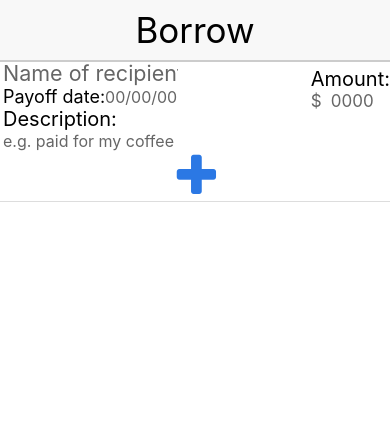
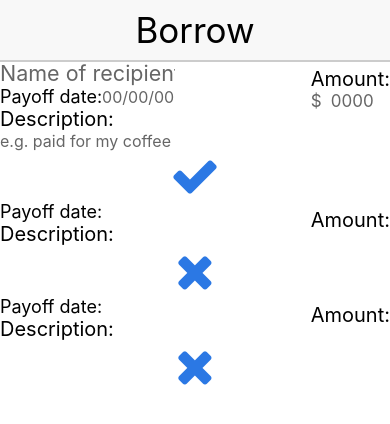
Before and after one commit to Rakovsky/borrow, a React Native app: screen / in a window 390 px wide. Shown: the top 424 px of the page. Built offline with nearby package versions, Linux system fonts and the light colour scheme.

Commit message:
Updated version & bug fixes

```diff
--- a/src/App.js
+++ b/src/App.js
@@ -1,6 +1,6 @@
 import React from 'react';
 import { View } from 'react-native';
-import { Header } from './components/common'
+import { Header } from './components/common';
 import List from './components/List';
 
 const App = () => {
--- a/src/components/AddDebt.js
+++ b/src/components/AddDebt.js
@@ -3,31 +3,31 @@ import {
     View,
     TextInput,
     Text,
-    ProgressBarAndroid,
+    TouchableOpacity,
 } from 'react-native';
-
-import {
-    Plus,
-} from './icons/index';
-
 import FontAwesome from 'react-native-vector-icons/FontAwesome';
+import Debt from './Debt';
 
 
 class addDebt extends Component {
-    state = {
+    constructor(props) {
+        super(props);
+        this.state = {
+            debtArray: [],
             recipient: '',
             date: '',
             currency: '',
             amount: '',
             description: '',
         };
+    }
 
     render() {
         const {
             addDebtContainerStyle,
             payoffContainerStyle,
             moneyContainerStyle,
-            iconContainerStyle,
+            addButtonContainerStyle,
             recipientInputStyle,
             currencyInputStyle,
             amountInputStyle,
@@ -43,32 +43,32 @@ class addDebt extends Component {
                 <View style={addDebtContainerStyle}>
                     <View>
                         <TextInput
-                            value={this.recipient}
-                            onChangeText={recipient => this.setState({ recipient })}
+                            onChangeText={(recipient) => this.setState({ recipient })}
+                            value={this.state.recipient}
                             placeholder='Name of recipient'
                             placeholderTextColor='#666666'
                             style={recipientInputStyle}
-                            underlineColorAndroid='rgba(0,0,0,0)'
+                            underlineColorAndroid='transparent'
                         />
                         <View style={payoffContainerStyle}>
                             <Text style={payoffTextStyle}>Payoff date:</Text>
                             <TextInput
+                                onChangeText={(date) => this.setState({ date })}
                                 value={this.state.date}
-                                onChangeText={date => this.setState({ date })}
                                 placeholder='00/00/00'
                                 placeholderTextColor='#666666'
                                 style={dateInputStyle}
-                                underlineColorAndroid='rgba(0,0,0,0)'
+                                underlineColorAndroid='transparent'
                             />
                         </View>
                         <Text style={descriptionTextStyle}>Description:</Text>
                         <TextInput
-                                value={this.description}
-                                onChangeText={description => this.setState({ description })}
+                                onChangeText={(description) => this.setState({ description })}
+                                value={this.state.description}
                                 placeholder='e.g. paid for my coffee'
                                 placeholderTextColor='#666666'
                                 style={descriptionInputStyle}
-                                underlineColorAndroid='rgba(0,0,0,0)'
+                                underlineColorAndroid='transparent'
                             />
                     </View>
 
@@ -76,35 +76,46 @@ class addDebt extends Component {
                         <Text style={amountTextStyle}>Amount:</Text>
                         <View style={moneyContainerStyle}>
                             <TextInput
-                                value={this.currency}
-                                onChangeText={currency => this.setState({ currency })}
+                                onChangeText={(currency) => this.setState({ currency })}
+                                value={this.state.currency}
                                 placeholder='$'
                                 placeholderTextColor='#666666'
                                 style={currencyInputStyle}
-                                underlineColorAndroid='rgba(0,0,0,0)'
-                                //keyboardType=''
+                                underlineColorAndroid='transparent'
                             />
                             <TextInput
-                                value={this.amount}
-                                onChangeText={amount => this.setState({ amount })}
+                                onChangeText={(amount) => this.setState({ amount })}
+                                value={this.state.amount}
                                 placeholder='0000'
                                 placeholderTextColor='#666666'
                                 style={amountInputStyle}
-                                underlineColorAndroid='rgba(0,0,0,0)'
+                                underlineColorAndroid='transparent'
                                 keyboardType='numeric'
                             />
                         </View>
                     </View>
                 </View>
-                <View style={iconContainerStyle}>
-                    {plus}
+                <View style={addButtonContainerStyle}>
+                    <TouchableOpacity /*onPress={ this.addDebt.bind(this) }*/>
+                        {check}
+                    </TouchableOpacity>
                 </View>
+
+                <Debt
+                    recipient={this.state.recipient}
+                    date={this.state.date}
+                    currency={this.state.currency}
+                    amount={this.state.amount}
+                    description={this.state.description}
+                />
             </View>
         );
     };
-}
+};
 
-const plus = (<FontAwesome name='plus' size={50} color="#2b78e4" />)
+
+
+const check = (<FontAwesome name='check' size={50} color="#2b78e4" />)
 
 const styles = {
     addDebtContainerStyle: {
@@ -120,7 +131,7 @@ const styles = {
         //backgroundColor: '#a3a3a3',
         flexDirection: 'row',
     },
-    iconContainerStyle: {
+    addButtonContainerStyle: {
         //backgroundColor: '#a6a6a6',
         alignItems: 'center',
         paddingTop: -30,
--- /dev/null
+++ b/src/components/Debt.js
@@ -0,0 +1,129 @@
+import React, { Component } from 'react';
+import {
+    Text,
+    View,
+    TouchableOpacity
+} from 'react-native';
+
+import FontAwesome from 'react-native-vector-icons/FontAwesome';
+
+class Debt extends Component {
+    render() {
+        const {
+            addDebtContainerStyle,
+            payoffContainerStyle,
+            moneyContainerStyle,
+            addButtonContainerStyle,
+            recipientInputedStyle,
+            currencyInputedStyle,
+            amountInputedStyle,
+            dateInputedStyle,
+            descriptionInputedStyle,
+            amountTextStyle,
+            payoffTextStyle,
+            descriptionTextStyle,
+        } = styles;
+
+        return (
+            <View>
+                <View style={addDebtContainerStyle}>
+                    <View>
+                        <Text style={recipientInputedStyle}>
+                            {this.props.recipient}
+                        </Text>
+                        <View style={payoffContainerStyle}>
+                            <Text style={payoffTextStyle}>Payoff date:</Text>
+                            <Text style={dateInputedStyle}>{this.props.date}</Text>
+                        </View>
+                        <Text style={descriptionTextStyle}>Description:</Text>
+                        <Text style={descriptionInputedStyle}>{this.props.description}</Text>
+                    </View>
+
+                    <View>
+                        <Text style={amountTextStyle}>Amount:</Text>
+                        <View style={moneyContainerStyle}>
+                            <Text style={currencyInputedStyle}>{this.props.currency}</Text>
+                            <Text style={amountInputedStyle}>{this.props.amount}</Text>
+                        </View>
+                    </View>
+                </View>
+
+                    <View style={addButtonContainerStyle}>
+                        <TouchableOpacity>
+                        {times}
+                        </TouchableOpacity>
+                    </View>
+            </View>
+        );
+    };
+}
+
+const times = (<FontAwesome name='times' size={50} color="#2b78e4" />)
+
+const styles = {
+    addDebtContainerStyle: {
+        //backgroundColor: '#5b5b5b',
+        flexDirection: 'row',
+        justifyContent: 'space-between',
+    },
+    payoffContainerStyle: {
+        //backgroundColor: '#bfbfbf',
+        flexDirection: 'row',
+    },
+    moneyContainerStyle: {
+        //backgroundColor: '#a3a3a3',
+        flexDirection: 'row',
+    },
+    addButtonContainerStyle: {
+        //backgroundColor: '#a6a6a6',
+        alignItems: 'center',
+        paddingTop: -30,
+    },
+    recipientInputedStyle: {
+        paddingLeft: -5,
+        width: 175,
+        color: '#000',
+        fontSize: 21.5,
+    },
+    dateInputedStyle: {
+        paddingTop: -30,
+        width: 77,
+        color: '#000',
+        fontSize: 16,
+    },
+    currencyInputedStyle: {
+        width: 20,
+        color: '#000',
+        fontSize: 17,
+    },
+    amountInputedStyle: {
+        width: 53,
+        color: '#000',
+        fontSize: 17,
+        paddingRight: -100,
+    },
+    descriptionInputedStyle: {
+        paddingTop: -30,
+        width: 205,
+        color: '#000',
+        fontSize: 16,
+    },
+    amountTextStyle: {
+        fontSize: 20,
+        paddingTop: 7,
+        color: '#000',
+    },
+    payoffTextStyle: {
+        paddingTop: 100,
+        fontSize: 18,
+        color: '#000',
+        paddingTop: 0,
+    },
+    descriptionTextStyle: {
+        fontSize: 20,
+        color: '#000',
+        paddingTop: 0,
+    },
+}
+
+export default Debt;
--- a/src/components/List.js
+++ b/src/components/List.js
@@ -1,16 +1,19 @@
-import React from 'react';
-import { } from 'react-native';
-import { Container, ContainerSection } from './common';
+import React, { Component } from 'react';
+import {
+    ScrollView,
+} from 'react-native';
 import AddDebt from './AddDebt';
+import Debt from './Debt';
 
-const List = () => {
-    return (
-        <Container>
-            <ContainerSection>
+class List extends Component {
+    render() {
+        return (
+            <ScrollView>
                 <AddDebt />
-            </ContainerSection>
-        </Container>
-    );
-};
+                <Debt />
+            </ScrollView>
+        );
+    };
+}
 
 export default List;
--- a/src/components/icons/Plus.js
+++ /dev/null
@@ -1,6 +0,0 @@
-import React from 'react';
-import Icon from 'react-native-vector-icons/FontAwesome';
-
-const Plus = (<Icon name='plus' size={30} color="#2b78e4" />)
-
-export default Plus;
--- a/src/components/icons/index.js
+++ /dev/null
@@ -1 +0,0 @@
-export * from './Plus';
```
Lines whose indentation alone changed are shown as unchanged.
